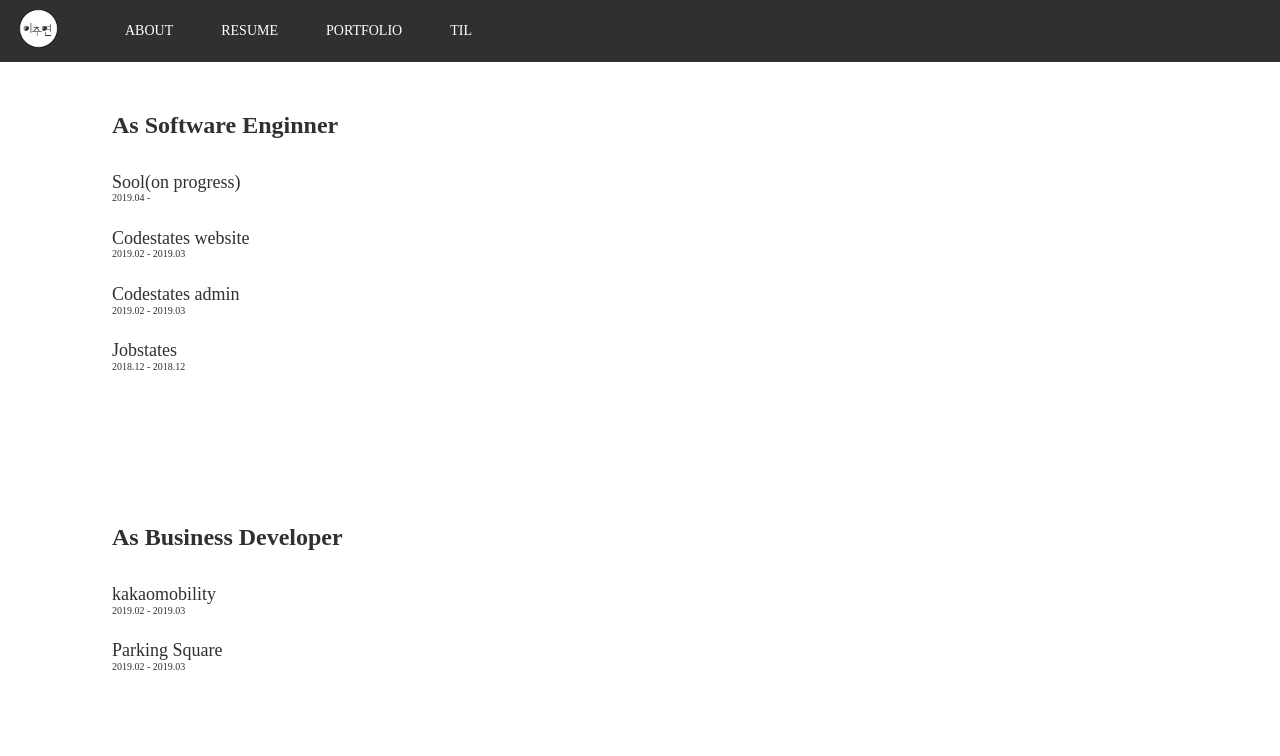
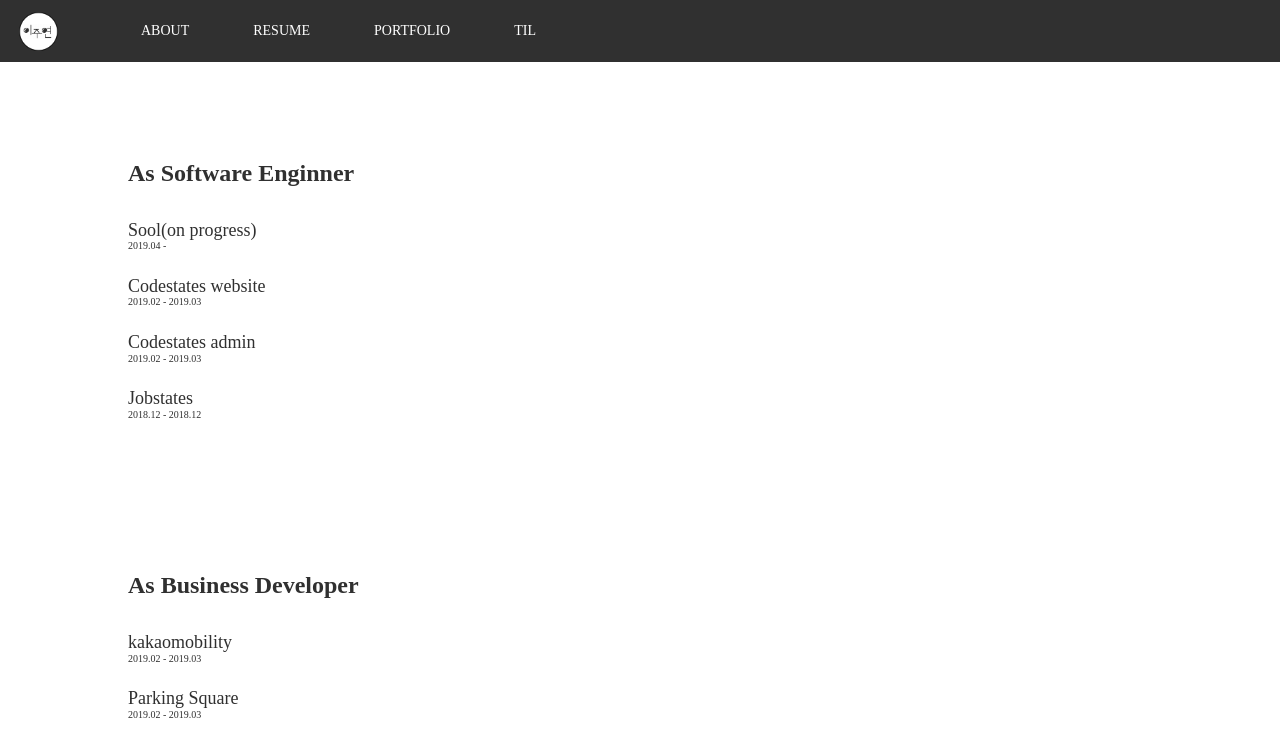
Before and after one commit to yyijoo/react-blog-client, a React app: page /#/portfolio in a window 1280 px wide. Shown: the top 756 px of the page. Built offline with nearby package versions, Linux system fonts and the light colour scheme.

Commit message:
Adjust overall layout in Header, OuterContainer, Resume, Til

```diff
--- a/src/components/shared/Header.js
+++ b/src/components/shared/Header.js
@@ -16,7 +16,7 @@
 `;
 
 const HeaderLink = styled(Link)`
-  margin-left: 3rem;
+  margin-left: 4rem;
   color: white;
   max-width: 50%;
   text-decoration: none;
@@ -26,17 +26,19 @@
 const LogoCircle = styled.img`
   height: 45px;
   width: auto;
-  margin-left: 1rem;
-  margin-right: 1rem;
+  vertical-align: middle;
 `;
 
 const Logo = styled.img`
   height: 15px;
   position: absolute;
   left: 23px;
-  top: 22px;
+  top: 24px;
 `;
-const LogoDiv = styled.div``;
+const LogoDiv = styled.div`
+  margin-left: 1rem;
+  margin-right: 1rem;
+`;
 
 const Header = () => {
   return (
--- a/src/components/shared/OuterContainer.js
+++ b/src/components/shared/OuterContainer.js
@@ -9,8 +9,8 @@
 `;
 
 export const Wrapper = styled.div`
-  margin-left: 7rem;
-  margin-top: 7rem;
+  margin-left: 8rem;
+  margin-top: 10rem;
   color: ${faintBlack};
 `;
 
--- a/src/pages/resume/Resume.js
+++ b/src/pages/resume/Resume.js
@@ -6,6 +6,7 @@
 const Row = styled.div`
   display: flex;
   margin-bottom: 2rem;
+  line-height: 1.8;
 
   #basic-info {
     font-size: 2rem;
@@ -13,27 +14,28 @@
   }
 
   .left-category {
-    flex: 1
+    width: 150px;
     font-size: 1.3rem;
     font-weight: bold;
   }
 
   .right-items {
-    flex: 4
+    margin-left: 6rem;
     .item-name {
       font-size: 1.1rem;
       font-weight: bold;
     }
 
     .item {
+      margin-bottom: 3rem;
       margin-top: 0.5rem;
-      margin-bottom: 1.5rem;
     }
   }
 
   .smaller-text {
     font-size: 0.8rem;
     font-weight: normal;
+    padding-top: -1rem;
   }
 `;
 
@@ -74,9 +76,7 @@
             <div className="item-name project">
               {content.project}, [{content.role}]{" "}
               <span className="smaller-text">{content.term}</span>
-              <div className="smaller-text" style={{ marginTop: "2px" }}>
-                {content.desc}
-              </div>
+              <div className="smaller-text">{content.desc}</div>
             </div>
             <div className="item project">
               {content.item.map(item => (
--- a/src/pages/til/Til.js
+++ b/src/pages/til/Til.js
@@ -16,7 +16,8 @@
 `;
 const TilContentDiv = styled.div`
   display: flex;
-  margin-bottom: 3rem;
+  margin-bottom: 5rem;
+  line-height: 1.7;
 `;
 
 const TilContentLeft = styled.div`
@@ -39,7 +40,7 @@
 `;
 
 const TilContentRight = styled.div`
-  margin-left: 2rem;
+  margin-left: 7rem;
   width: 800px;
 `;
 
@@ -91,7 +92,7 @@
     return (
       <Wrapper>
         <TilContainer>
-          <TilSearch />
+          {/* <TilSearch /> */}
           {!this.state.posts ? (
             "loading..."
           ) : (
```
